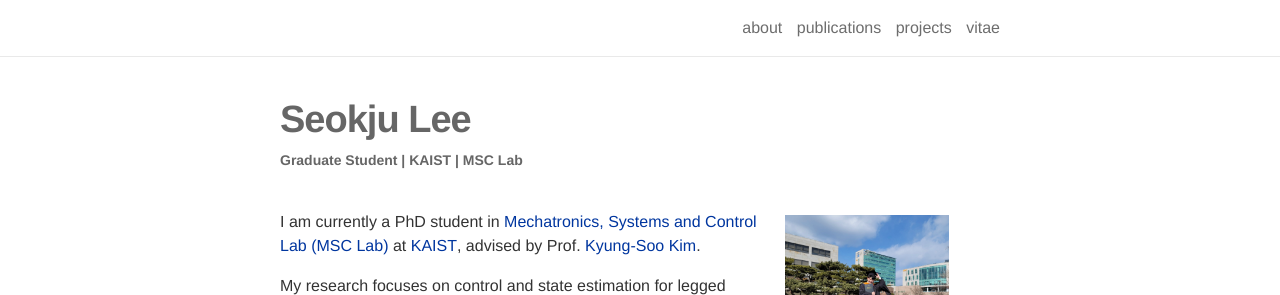
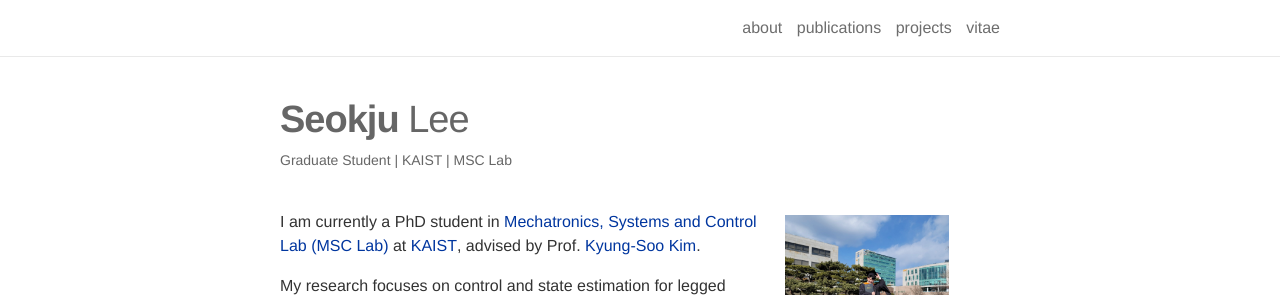
Before and after one commit to seokju-lee/seokju-lee.github.io, a Jekyll site: the page built from _pages/about.md, in a window 1280 px wide. Shown: the top 295 px of the page. Built offline with Jekyll 4.4.1, drawn with Linux system fonts in a browser that asks for light colours; nearby versions of some CDN libraries; some web fonts are replaced.

Commit message:
update adaptive screen

```diff
--- a/_sass/_projects.scss
+++ b/_sass/_projects.scss
@@ -149,7 +149,8 @@
 }
 
 .selected-pubs {
-  background: #fffbe6; /* soft yellow */
+  background: #fffbe6;
+  /* soft yellow */
   padding: 10px 14px;
   border-radius: 6px;
   margin-bottom: 1rem;
@@ -179,6 +180,7 @@
     flex: 0 0 260px;
   }
 }
+
 // Projects styles (cleaned up formatting)
 
 .project {
--- a/_sass/_variables.scss
+++ b/_sass/_variables.scss
@@ -7,7 +7,7 @@
 $font-family: Helvetica, Arial, sans-serif !default;
 $line-height: 1.5 !default;
 $heading-font-family: Helvetica, sans-serif !default;
-$heading-font-weight: 700 !default;
+$heading-font-weight: 400 !default;
 $heading-line-height: 1.25 !default;
 $monospace-font-family: 'Source Code Pro', Consolas, monospace !default;
 $h1: 2.998rem !default;
```
